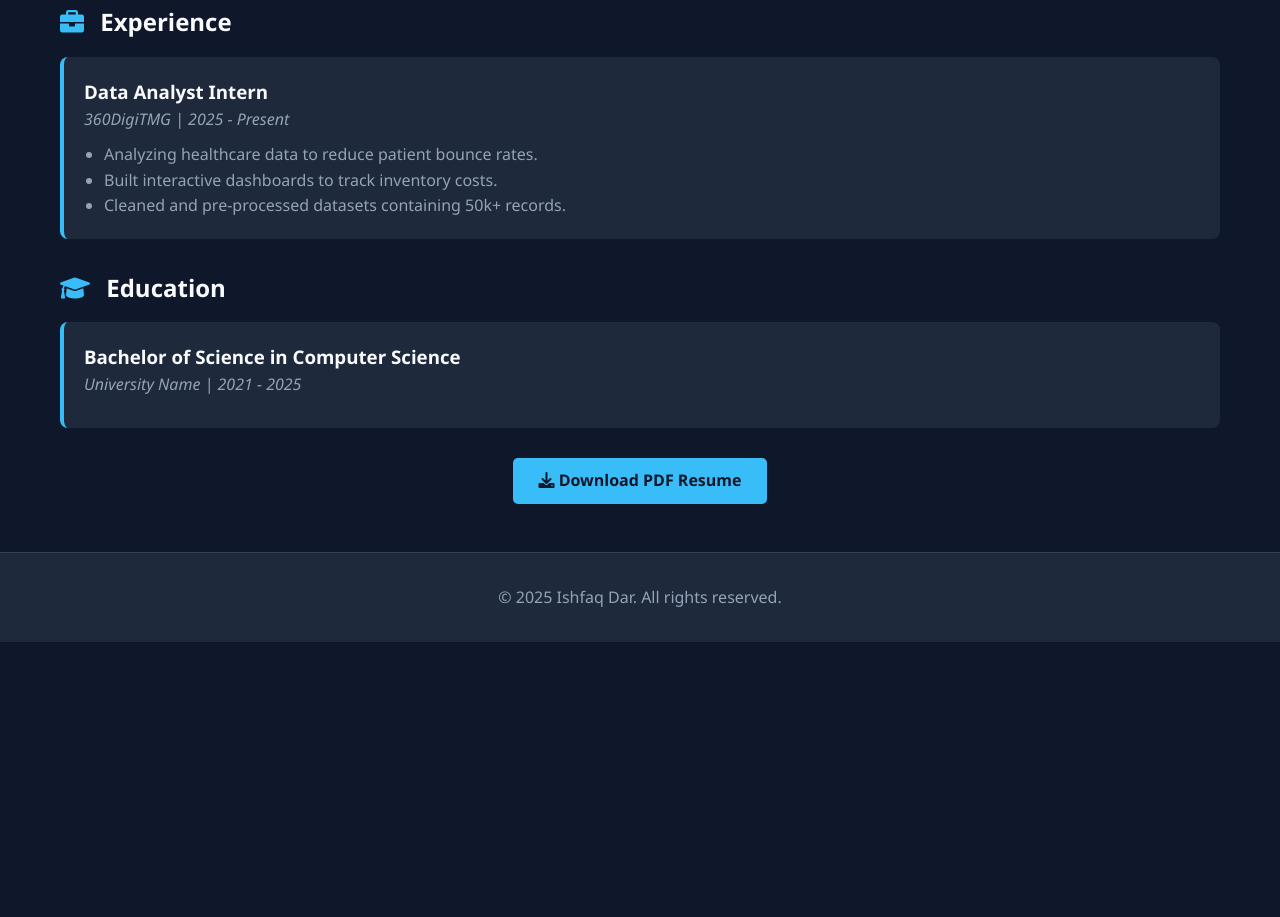
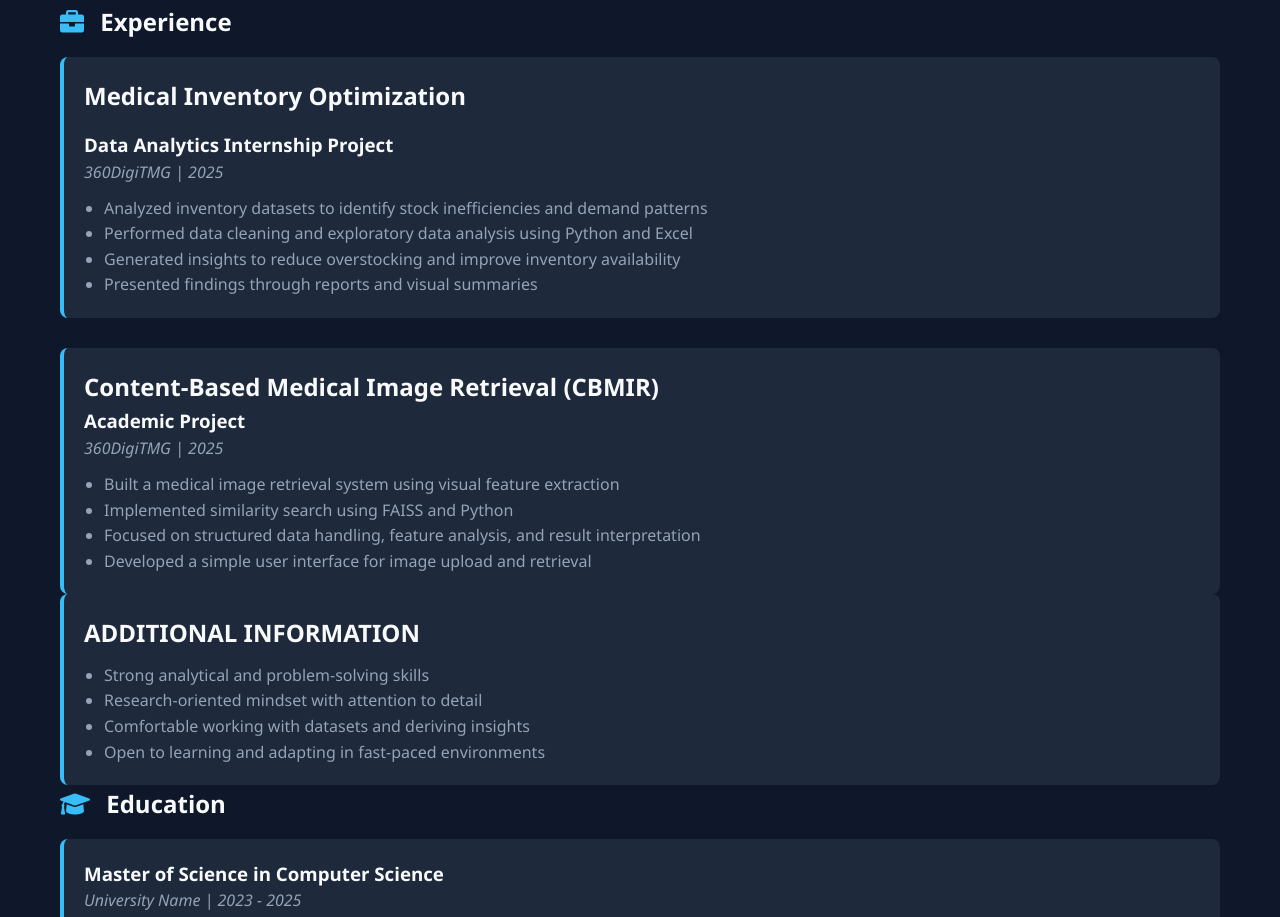
Before and after one commit to Dar-Ishfaq-1/my_portfolio, a plain HTML site: page resume.html in a window 1280 px wide. Shown: the part 372-1289 px from the top of the page. Before the commit the page ends 1014 px from the top, so only its background shows below. Drawn offline with Linux system fonts and the light colour scheme.

Commit message:
i have edited my project details

```diff
--- a/resume.html
+++ b/resume.html
@@ -40,21 +40,60 @@
             <div class="resume-block">
                 <h2><i class="fas fa-briefcase"></i> Experience</h2>
                 <div class="job-card">
-                    <h3>Data Analyst Intern</h3>
-                    <p class="company">360DigiTMG | 2025 - Present</p>
+                    <h2>Medical Inventory Optimization</h2>
+                    <h3>Data Analytics Internship Project </h3>
+                    <p class="company">360DigiTMG | 2025 </p>
                     <ul>
-                        <li>Analyzing healthcare data to reduce patient bounce rates.</li>
-                        <li>Built interactive dashboards to track inventory costs.</li>
-                        <li>Cleaned and pre-processed datasets containing 50k+ records.</li>
+                        <li>Analyzed inventory datasets to identify stock inefficiencies and demand patterns</li>
+                        <li>Performed data cleaning and exploratory data analysis using Python and Excel</li>
+                        <li>Generated insights to reduce overstocking and improve inventory availability</li>
+                        <li>Presented findings through reports and visual summaries</li>
                     </ul>
                 </div>
             </div>
 
+
+
+            <div class="job-card">
+                <h2>Content-Based Medical Image Retrieval (CBMIR)</h2>
+                    <h3>Academic Project</h3>
+                    <p class="company">360DigiTMG | 2025 </p>
+                    <ul>
+                        <li>Built a medical image retrieval system using visual feature extraction</li>
+                        <li>Implemented similarity search using FAISS and Python</li>
+                        <li>Focused on structured data handling, feature analysis, and result interpretation</li>
+                        <li>Developed a simple user interface for image upload and retrieval</li>
+                    </ul>
+                </div>
+            </div>
+
+
+
+
+
+            <div class="job-card">
+                <h2>ADDITIONAL INFORMATION</h2>
+                    <h3></h3>
+                    <p class="company"> </p>
+                    <ul>
+                        <li>Strong analytical and problem-solving skills</li>
+
+                        <li>Research-oriented mindset with attention to detail</li>
+
+                        <li>Comfortable working with datasets and deriving insights</li>
+
+                        <li>Open to learning and adapting in fast-paced environments</li>
+                    </ul>
+                </div>
+            </div>
+
+
+
             <div class="resume-block">
                 <h2><i class="fas fa-graduation-cap"></i> Education</h2>
                 <div class="job-card">
-                    <h3>Bachelor of Science in Computer Science</h3>
-                    <p class="company">University Name | 2021 - 2025</p>
+                    <h3>Master of Science in Computer Science</h3>
+                    <p class="company">University Name | 2023 - 2025</p>
                 </div>
             </div>
         </div>
```
